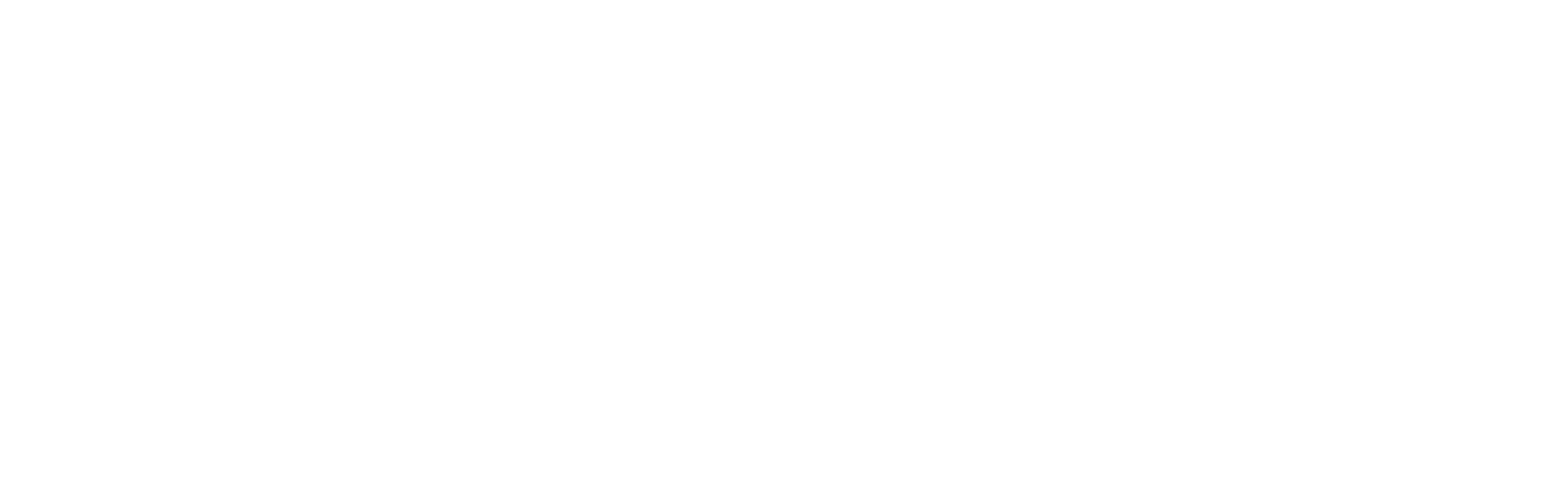
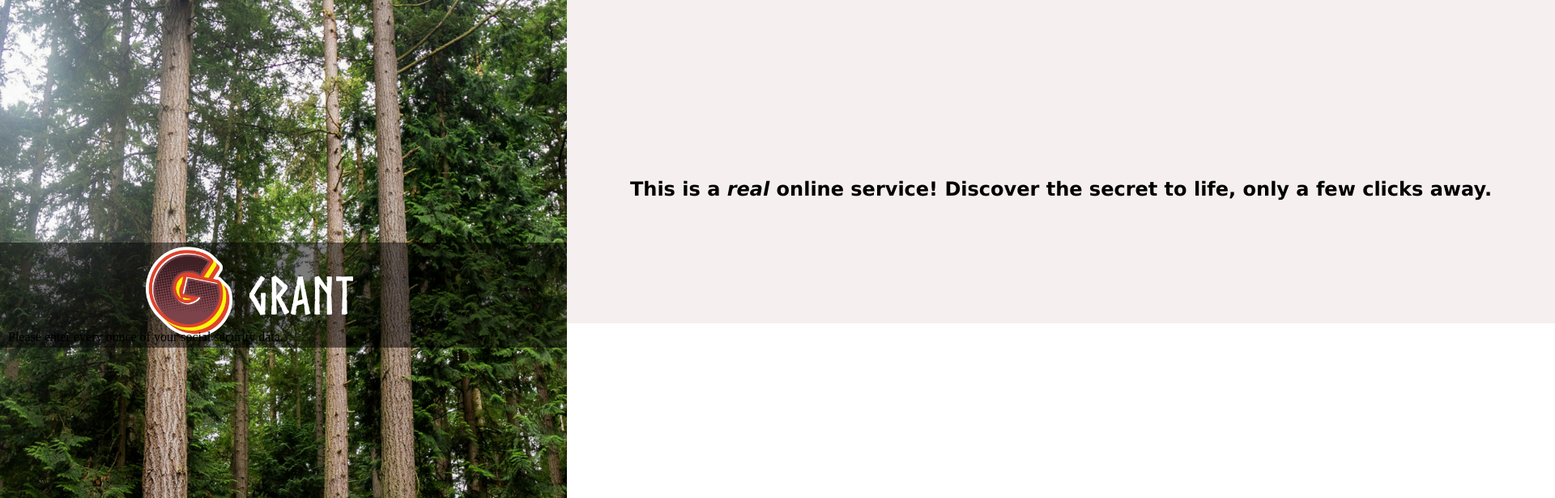
Before and after one commit to grnthubbard/project_signup_form, a plain HTML site: page index.html in a window 1280 px wide. Shown: the top 616 px of the page at 81% size, 1920 px wide, since content can reach past the window. Drawn offline with Linux system fonts and the light colour scheme.

Commit message:
left and right (started)

```diff
--- a/index.html
+++ b/index.html
@@ -7,6 +7,27 @@
     <link rel="stylesheet" href="style.css">
 </head>
 <body>
-
+    <div class="container">
+        <div class="left-image">
+            <div class="logo-bar">
+                <img src="images/logo.png">
+                <h1>Grant</h1>
+            </div>
+        </div>
+        <div class="right">
+            <div class="top-header">
+                <h2>
+                    This is a <em>real</em> online service! Discover the secret to life, only a few clicks away.
+                </h2>
+            </div>
+            <div id="form">
+                <form action="#" method="post">
+                    <legend>
+                        Please enter every ounce of your social security data.
+                    </legend>
+                </form>
+            </div>
+        </div>
+    </div>
 </body>
 </html>
--- a/style.css
+++ b/style.css
@@ -0,0 +1,75 @@
+.left-image {
+    background:url("images/sidebar.jpg");
+    position: absolute;
+    top: 0px;
+    left: 0px;
+    width: 700px;
+    height: 1080px;
+    background-size: cover;
+    background-repeat: no-repeat;
+    overflow: hidden;
+}
+body {
+    overflow: hidden;
+}
+
+@font-face {
+    font-family: "logo";
+    src:
+        local("Norse-Bold"),
+        url("Norse-Bold.otf");
+}
+
+ .logo-bar {
+    font-family: logo;
+    width: 720px;
+    height: 130px;
+    display: flex;
+    position: relative;
+    top: 300px;
+    left: 0px;
+    background-color: rgba(0,0,0,0.5);
+
+}
+
+
+div .logo-bar h1 {
+    position: relative;
+    padding-left: 50px;
+    top: -10px;
+    left: 150px;
+    font-size: 4rem;
+    color: white;
+}
+.logo-bar img {
+    position: relative;
+    left: 180px;
+}
+
+.top-header {
+    position: absolute;
+    top: 0px;
+    left: 700px;
+    width: 1220px;
+    height: 400px;
+    overflow: hidden;
+    background-color: rgb(246, 239, 239);
+}
+
+.top-header h2 {
+    font-family: 'Lucida Sans', 'Lucida Sans Regular', 'Lucida Grande', 'Lucida Sans Unicode', Geneva, Verdana, sans-serif;
+    font-weight: bold;
+    position: relative;
+    top: 200px;
+    text-align: center;
+}
+
+#form {
+    position: relative;
+    top: 400px;
+    box-shadow: 0px, 2px, 0px black;
+}
+
+.right {
+    height: 1080px;
+}
```
Also changed, not shown: Norse-Bold.otf (added), images/logo.png (added), images/sidebar.jpg (added).
